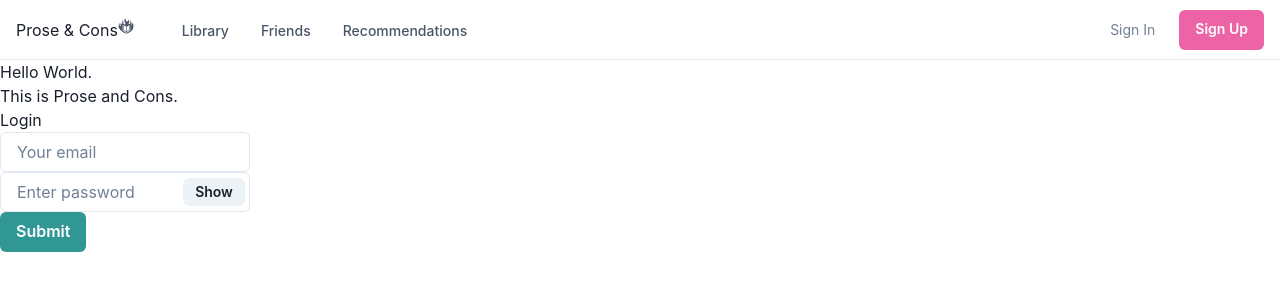
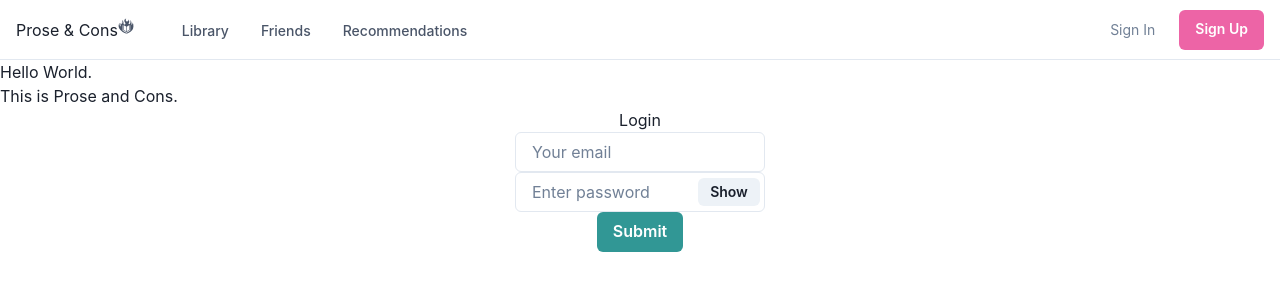
Before and after one commit to CTep09/prose-and-cons, a React (Create React App) app in the folder client/: page / in a window 1280 px wide. Shown: the top 300 px of the page. Built offline with nearby package versions, Linux system fonts and the light colour scheme.

Commit message:
centered input boxes

```diff
--- a/client/src/pages/Login.js
+++ b/client/src/pages/Login.js
@@ -3,7 +3,7 @@
 import { useMutation } from "@apollo/client";
 import { LOGIN_USER } from "../utils/mutations";
 
-import { Input, InputGroup, InputRightElement, Button, Stack } from "@chakra-ui/react";
+import { Input, InputGroup, InputRightElement, Button, Stack, Center } from "@chakra-ui/react";
 
 
 import AuthService from "../utils/auth";
@@ -51,7 +51,9 @@
     <main>
       <div className="col-12 col-lg-10">
         <div className="card">
+        <Center>
           <h4 className="card-header bg-dark text-light p-2">Login</h4>
+          </Center>
           <div className="card-body">
             {data ? (
               <p>
@@ -60,7 +62,7 @@
               </p>
             ) : (
               <form onSubmit={handleFormSubmit}>
-
+                 <Center>
                 <Input w='250px'
                   placeholder="Your email"
                   name="email"
@@ -68,8 +70,11 @@
                   value={formState.email}
                   onChange={handleChange}
                 />
+                </Center>
+                <Center>
                 <InputGroup w='250px' >
                 <Input
+
                 pr='4.5rem'
                 type={show ? 'text' : 'password'}
                 placeholder='Enter password'
@@ -83,14 +88,15 @@
                   </Button>
                 </InputRightElement>
                 </InputGroup>
-
+                </Center>
+                <Center>
                 <Button
                   colorScheme='teal'
                   style={{ cursor: "pointer" }}
                   type="submit"
                 >Submit
                 </Button>
-
+                </Center>
               </form>
             )}
 
```
